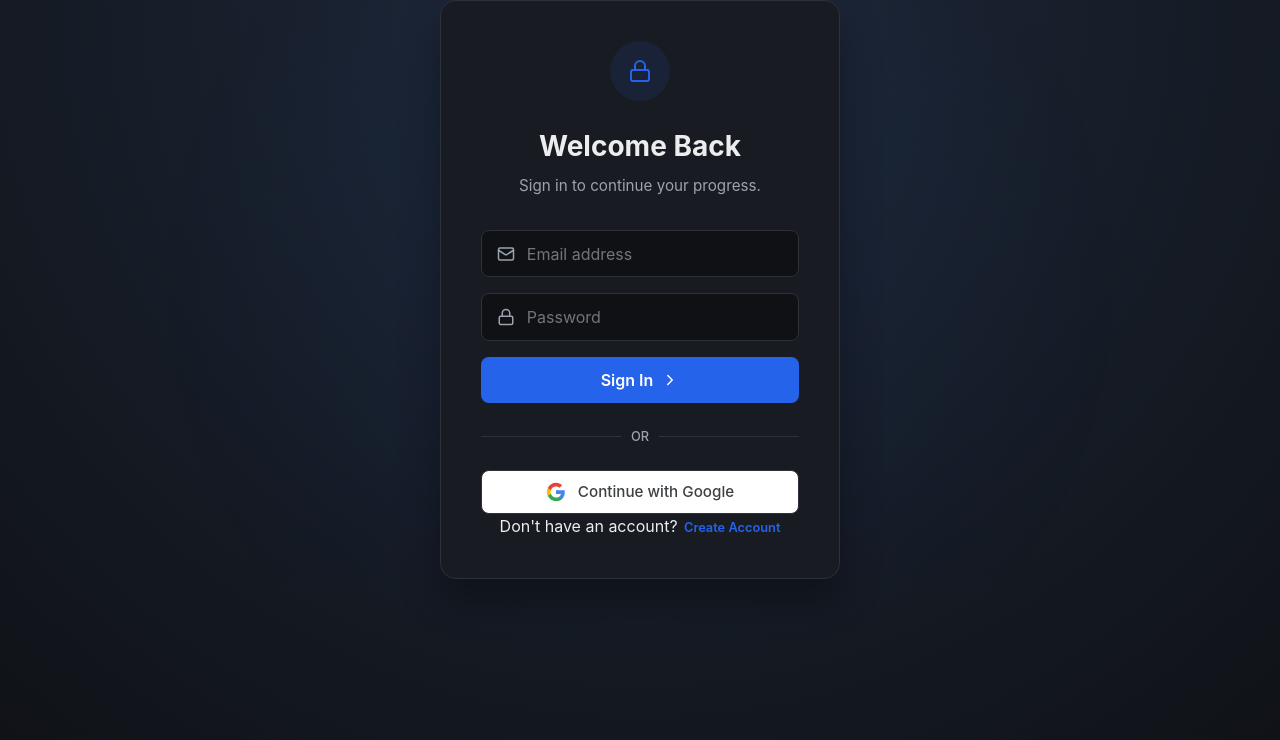
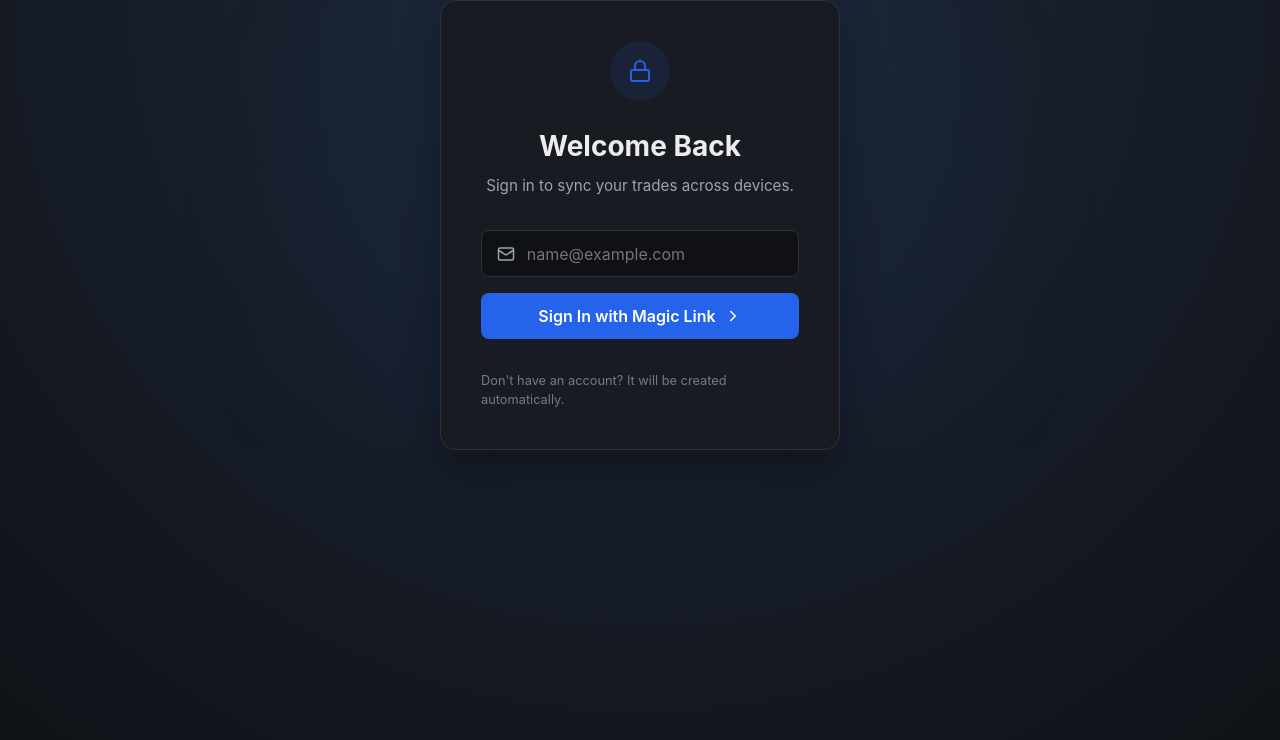
Before and after one commit to ThamizhazhaganS/trading-journalapp, a React (Vite) app: page /login in a window 1280 px wide. Shown: the top 740 px of the page. Built offline with nearby package versions, Linux system fonts and the light colour scheme; no server answers.

Commit message:
Revert "Upgrade Login to support Email/Password and Google Auth"
This reverts commit b62924c900d978a2dcc91890af97e8e71e317684.

```diff
--- a/src/pages/Login.jsx
+++ b/src/pages/Login.jsx
@@ -9,10 +9,8 @@ import styles from './Login.module.css';
 export default function Login() {
     const { user } = useTrades();
     const [loading, setLoading] = useState(false);
-    const [isSignUp, setIsSignUp] = useState(false);
     const [email, setEmail] = useState('');
-    const [password, setPassword] = useState('');
-    const [message, setMessage] = useState('');
+    const [sent, setSent] = useState(false);
     const navigate = useNavigate();
 
     useEffect(() => {
@@ -21,118 +19,65 @@ export default function Login() {
         }
     }, [user, navigate]);
 
-    const handleEmailAuth = async (e) => {
+    const handleLogin = async (e) => {
         e.preventDefault();
+
+        if (!supabase) {
+            alert('Supabase is not configured! Please see README to add API Keys.');
+            return;
+        }
+
         setLoading(true);
-        setMessage('');
-
-        if (isSignUp) {
-            // Sign Up Logic
-            const { error } = await supabase.auth.signUp({
+        const { error } = await supabase.auth.signInWithOtp({
             email,
-                password,
             options: {
                 emailRedirectTo: window.location.origin
             }
         });
-            if (error) setMessage(error.message);
-            else setMessage('Account created! Please check your email to verify.');
+
+        if (error) {
+            alert(error.message);
         } else {
-            // Login Logic
-            const { error } = await supabase.auth.signInWithPassword({
-                email,
-                password,
-            });
-            if (error) setMessage(error.message);
-            // If successful, the user listener in TradeContext will auto-redirect
+            setSent(true);
         }
         setLoading(false);
-    };
-
-    const handleGoogleLogin = async () => {
-        const { error } = await supabase.auth.signInWithOAuth({
-            provider: 'google',
-            options: {
-                redirectTo: window.location.origin
-            }
-        });
-        if (error) setMessage(error.message);
     };
 
     return (
         <div className={styles.loginPage}>
             <div className={styles.loginCard}>
-                <div className={styles.header}>
                 <div className={styles.iconCircle}>
                     <Lock size={24} />
                 </div>
-                    <h2>{isSignUp ? 'Create Account' : 'Welcome Back'}</h2>
-                    <p className={styles.subtitle}>
-                        {isSignUp ? 'Start your trading journey today.' : 'Sign in to continue your progress.'}
-                    </p>
-                </div>
+                <h2>Welcome Back</h2>
+                <p className={styles.subtitle}>{sent ? 'Check your email for the magic link!' : 'Sign in to sync your trades across devices.'}</p>
 
-                {message && <div className={`${styles.alert} ${message.includes('created') ? styles.success : styles.error}`}>{message}</div>}
-
-                <form onSubmit={handleEmailAuth} className={styles.form}>
+                {!sent ? (
+                    <form onSubmit={handleLogin} className={styles.form}>
                         <div className={styles.inputGroup}>
                             <Mail size={18} className={styles.inputIcon} />
                             <input
                                 type="email"
-                            placeholder="Email address"
+                                placeholder="name@example.com"
                                 value={email}
                                 onChange={e => setEmail(e.target.value)}
                                 required
                             />
                         </div>
-                    <div className={styles.inputGroup}>
-                        <Lock size={18} className={styles.inputIcon} />
-                        <input
-                            type="password"
-                            placeholder="Password"
-                            value={password}
-                            onChange={e => setPassword(e.target.value)}
-                            required
-                            minLength={6}
-                        />
-                    </div>
-
                         <button type="submit" className={styles.loginBtn} disabled={loading}>
-                        {loading ? 'Processing...' : (isSignUp ? 'Sign Up' : 'Sign In')}
+                            {loading ? 'Sending Link...' : 'Sign In with Magic Link'}
                             {!loading && <ChevronRight size={18} />}
                         </button>
                     </form>
-
-                <div className={styles.divider}>
-                    <span>OR</span>
+                ) : (
+                    <div className={styles.sentMessage}>
+                        <p>We've sent a magic login link to <strong>{email}</strong>.</p>
+                        <button className={styles.btnSecondary} onClick={() => setSent(false)}>Try different email</button>
                     </div>
-
-                <button
-                    type="button"
-                    className={styles.googleBtn}
-                    onClick={handleGoogleLogin}
-                    disabled={loading}
-                >
-                    <svg viewBox="0 0 24 24" width="20" height="20" xmlns="http://www.w3.org/2000/svg">
-                        <path d="M22.56 12.25c0-.78-.07-1.53-.2-2.25H12v4.26h5.92c-.26 1.37-1.04 2.53-2.21 3.31v2.77h3.57c2.08-1.92 3.28-4.74 3.28-8.09z" fill="#4285F4" />
-                        <path d="M12 23c2.97 0 5.46-.98 7.28-2.66l-3.57-2.77c-.98.66-2.23 1.06-3.71 1.06-2.86 0-5.29-1.93-6.16-4.53H2.18v2.84C3.99 20.53 7.7 23 12 23z" fill="#34A853" />
-                        <path d="M5.84 14.09c-.22-.66-.35-1.36-.35-2.09s.13-1.43.35-2.09V7.07H2.18C1.43 8.55 1 10.22 1 12s.43 3.45 1.18 4.93l2.85-2.26.81-.58z" fill="#FBBC05" />
-                        <path d="M12 5.38c1.62 0 3.06.56 4.21 1.64l3.15-3.15C17.45 2.09 14.97 1 12 1 7.7 1 3.99 3.47 2.18 7.07l3.66 2.84c.87-2.6 3.3-4.53 6.16-4.53z" fill="#EA4335" />
-                    </svg>
-                    Continue with Google
-                </button>
+                )}
 
                 <div className={styles.footer}>
-                    <p>
-                        {isSignUp ? 'Already have an account?' : "Don't have an account?"}
-                        <button
-                            type="button"
-                            className={styles.linkBtn}
-                            onClick={() => { setIsSignUp(!isSignUp); setMessage(''); }}
-                        >
-                            {isSignUp ? 'Sign In' : 'Create Account'}
-                        </button>
-                    </p>
+                    <p>Don't have an account? It will be created automatically.</p>
                 </div>
             </div>
         </div>
--- a/src/pages/Login.module.css
+++ b/src/pages/Login.module.css
@@ -105,94 +105,26 @@
     cursor: not-allowed;
 }
 
-.header {
-    display: flex;
-    flex-direction: column;
-    align-items: center;
-    width: 100%;
+.sentMessage {
+    text-align: center;
+    animation: fadeIn 0.5s ease;
 }
 
-.divider {
-    width: 100%;
-    margin: 1.5rem 0;
-    position: relative;
-    text-align: center;
-    display: flex;
-    align-items: center;
-    justify-content: center;
+.btnSecondary {
+    background: transparent;
+    border: 1px solid var(--border);
+    color: var(--text-secondary);
+    padding: 0.5rem 1rem;
+    border-radius: 6px;
+    margin-top: 1rem;
+    cursor: pointer;
 }
 
-.divider::before,
-.divider::after {
-    content: '';
-    flex: 1;
-    height: 1px;
-    background: var(--border);
-}
-
-.divider span {
-    padding: 0 10px;
+.footer {
+    margin-top: 2rem;
+    font-size: 0.8rem;
     color: var(--text-secondary);
-    font-size: 0.8rem;
-    font-weight: 500;
-}
-
-.googleBtn {
-    width: 100%;
-    background: white;
-    color: #3c4043;
-    border: 1px solid var(--border);
-    padding: 0.7rem;
-    border-radius: 8px;
-    font-weight: 500;
-    cursor: pointer;
-    font-size: 0.95rem;
-    display: flex;
-    align-items: center;
-    justify-content: center;
-    gap: 0.75rem;
-    transition: all 0.2s;
-}
-
-.googleBtn:hover {
-    background: #f8f9fa;
-    box-shadow: 0 1px 3px rgba(0, 0, 0, 0.1);
-}
-
-.alert {
-    width: 100%;
-    padding: 0.75rem;
-    border-radius: 8px;
-    font-size: 0.9rem;
-    margin-bottom: 1rem;
-    text-align: center;
-}
-
-.success {
-    background: rgba(16, 185, 129, 0.1);
-    color: #10b981;
-    border: 1px solid rgba(16, 185, 129, 0.2);
-}
-
-.error {
-    background: rgba(239, 68, 68, 0.1);
-    color: #ef4444;
-    border: 1px solid rgba(239, 68, 68, 0.2);
-}
-
-.linkBtn {
-    background: none;
-    border: none;
-    color: var(--accent-primary);
-    cursor: pointer;
-    font-weight: 600;
-    margin-left: 0.4rem;
-    padding: 0;
-    font-size: 0.8rem;
-}
-
-.linkBtn:hover {
-    text-decoration: underline;
+    opacity: 0.7;
 }
 
 @keyframes fadeIn {
```
Lines whose indentation alone changed are shown as unchanged.
